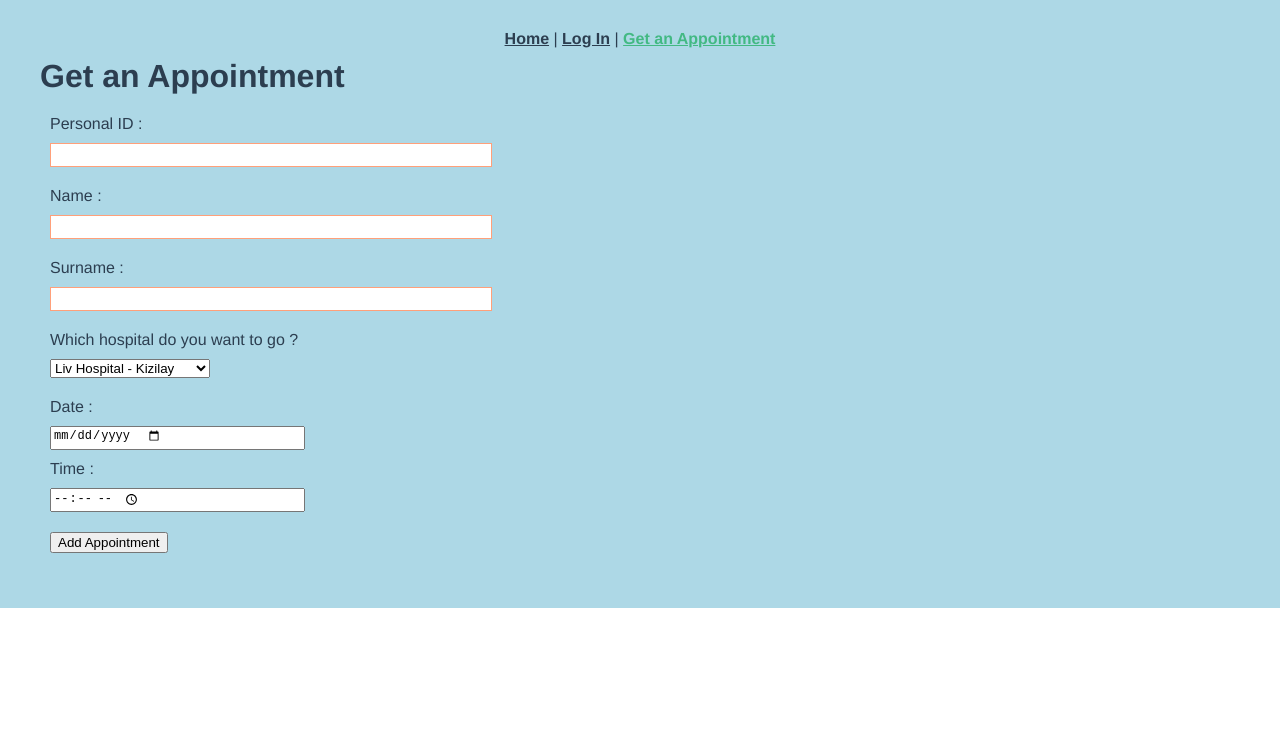
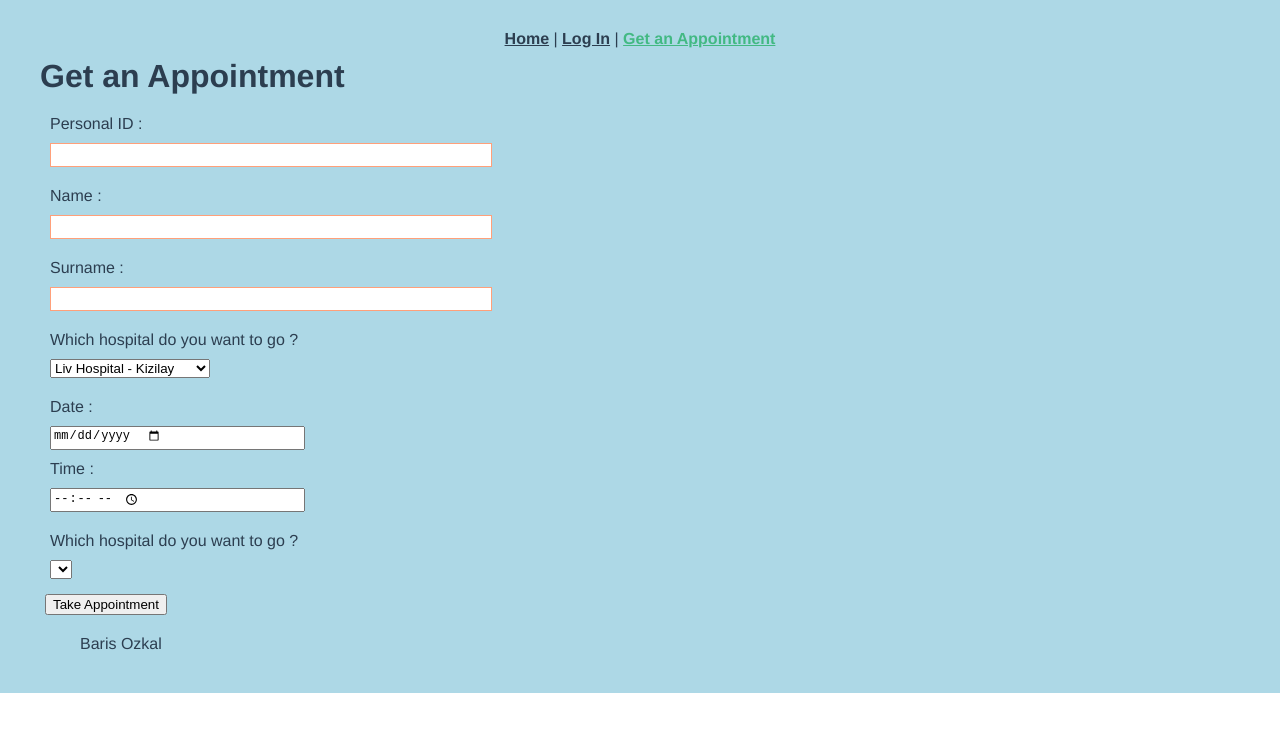
Before and after one commit to rbarisozkal/Patient-Management-system, a Vue app: page /appointment in a window 1280 px wide. Shown: the top 732 px of the page. Built offline with nearby package versions, Linux system fonts and the light colour scheme.

Commit message:
patient list :: rendering done

```diff
--- /dev/null
+++ b/src/components/NewPatient.vue
@@ -0,0 +1,103 @@
+<template>
+  <form @submit.prevent="submitAppointment">
+    <div class="inputHolder">
+      <label> Personal ID : </label>
+      <input v-model="enteredID" type="text" />
+    </div>
+    <div class="inputHolder">
+      <label> Name : </label>
+      <input v-model="enteredName" type="text" />
+    </div>
+    <div class="inputHolder">
+      <label> Surname : </label>
+      <input v-model="enteredSurName" type="text" />
+    </div>
+
+    <div class="inputHolder">
+      <label> Which hospital do you want to go ? </label>
+      <select>
+        <option :value="enteredHospital" v-for="hospital in hospitals" :key="hospital">
+          {{ hospital }}
+        </option>
+      </select>
+    </div>
+    <div class="date">
+      <label> Date : </label>
+      <input class="date-style" v-model="enteredDate" type="date" />
+      <label> Time : </label>
+      <input class="date-style" v-model="enteredTime" type="time" />
+    </div>
+    <div class="inputHolder">
+      <label> Which hospital do you want to go ? </label>
+      <select>
+        <option :value="enteredDoctor" v-for="doctor in doctors" :key="doctor">
+          {{ doctor }}
+        </option>
+      </select>
+    </div>
+    <button>Take Appointment</button>
+  </form>
+</template>
+<script>
+export default {
+    data(){
+        return{
+            hospitals: ["Liv Hospital - Kizilay", "Medical Park - Batikent"],
+        }
+    },
+  name: "NewPatient",
+  emits: ["add-new"],
+  methods: {
+    submitAppointment() {
+      this.$emit(
+        "add-new",
+        this.enteredID,
+        this.enteredName,
+        this.enteredSurName,
+        this.enteredHospital,
+        this.enteredDate,
+        this.enteredTime,
+        this.enteredDoctor
+      );
+      this.enteredID = "";
+      this.enteredName = "";
+      this.enteredSurName = "";
+      this.enteredHospital = "";
+      this.enteredDate = "";
+      this.enteredTime = "";
+      this.enteredDoctor = "";
+    },
+  },
+};
+</script>
+<style scoped>
+form {
+  width: 60%;
+  display: flex;
+  flex-wrap: nowrap;
+}
+* {
+  display: flex;
+  flex-direction: column;
+  margin: 5px;
+  align-items: flex-start;
+}
+.inputHolder {
+  width: 60%;
+  display: flex;
+  flex-direction: column;
+}
+.inputHolder input {
+  width: 100%;
+  height: 20px;
+
+  border: 1px solid lightsalmon;
+}
+.date-style {
+  height: 20px;
+  width: 250px;
+  font-size: 12px;
+  display: flex;
+  flex-direction: row;
+}
+</style>
--- a/src/components/PatientList.vue
+++ b/src/components/PatientList.vue
@@ -1,20 +1,43 @@
 <template>
-  <ul>
-    <li v-for="patient in patients" :key="patient">{{ patient }}</li>
-  </ul>
+  <li>{{ name }} {{ surName }}</li>
 </template>
 
 <script>
-
 export default {
   name: "PatientList",
   data() {
-    return { };
+    return {};
   },
-  methods:{
-      submitAppointment(id, name, surName, date, time, hospitalName) {
+  props: {
+    id: {
+      type: String,
+      required: true,
+    },
+    name: {
+      type: String,
+      required: true,
+    },
+    surName: {
+      type: String,
+
+    },
+    chosenDoctor: {
+      type: String,
+    },
+    chosenHospital: {
+      type: Number,
+    },
+    chosenDate: {
+      type: Date,
+    },
+    chosenTime: {
+      type: Date(),
+    },
+  },
+  methods: {
+    submitAppointment(id, name, surName, date, time, hospitalName) {
       const newPatientData = {
-        id: new Date().toISOString(),
+        id: id,
         name: name,
         surName: surName,
         date: date,
@@ -23,6 +46,6 @@ export default {
       };
       this.patients.push(newPatientData);
     },
-  }
+  },
 };
 </script>
--- a/src/main.js
+++ b/src/main.js
@@ -1,6 +1,6 @@
 import { createApp } from 'vue'
 import App from './App.vue'
-import './registerServiceWorker'
+
 import router from './router'
 import store from './store'
 
--- a/src/registerServiceWorker.js
+++ /dev/null
@@ -1,32 +0,0 @@
-/* eslint-disable no-console */
-
-import { register } from 'register-service-worker'
-
-if (process.env.NODE_ENV === 'production') {
-  register(`${process.env.BASE_URL}service-worker.js`, {
-    ready () {
-      console.log(
-        'App is being served from cache by a service worker.\n' +
-        'For more details, visit https://goo.gl/AFskqB'
-      )
-    },
-    registered () {
-      console.log('Service worker has been registered.')
-    },
-    cached () {
-      console.log('Content has been cached for offline use.')
-    },
-    updatefound () {
-      console.log('New content is downloading.')
-    },
-    updated () {
-      console.log('New content is available; please refresh.')
-    },
-    offline () {
-      console.log('No internet connection found. App is running in offline mode.')
-    },
-    error (error) {
-      console.error('Error during service worker registration:', error)
-    }
-  })
-}
--- a/src/router/index.js
+++ b/src/router/index.js
@@ -19,14 +19,14 @@ const routes = [
   },
   {
     path:'/appointment',
-    name:'Get an Appointment',
+    name:'get-an-appointment',
     component:function () {
       return import('../views/Appointment.vue')
     }
   },
   {
     path:'/appointment',
-    name:'Patient List',
+    name:'patient-list',
     component:function () {
       return import('../components/PatientList.vue')
     }
--- a/src/views/Appointment.vue
+++ b/src/views/Appointment.vue
@@ -1,86 +1,66 @@
 <template>
   <div class="appointment">
     <h1>Get an Appointment</h1>
-
-    <form @submit.prevent="submitAppointment">
-      <div class="inputHolder">
-        <label> Personal ID : </label>
-        <input v-model="id" type="text" />
-      </div>
-      <div class="inputHolder">
-        <label> Name : </label>
-        <input v-model="name" type="text" />
-      </div>
-      <div class="inputHolder">
-        <label> Surname : </label>
-        <input v-model="surName" type="text" />
-      </div>
-
-      <div class="inputHolder">
-        <label> Which hospital do you want to go ? </label>
-        <select class="demo">
-          <option
-            :value="hospital"
-            v-for="hospital in hospitals"
-            :key="hospital"
-          >
-            {{ hospital }}
-          </option>
-        </select>
-      </div>
-      <div class="date">
-        <label> Date : </label>
-        <input class="date-style" v-model="date" type="date" />
-        <label> Time : </label>
-        <input class="date-style" v-model="time" type="time" />
-      </div>
-      <div>
-        <button>Add Appointment</button>
-      </div>
-    </form>
+    <NewPatient @add-new="submitAppointment"></NewPatient>
   </div>
-  <PatientList> </PatientList>
+  <ul>
+    <PatientList
+      :id="patient.id"
+      :name="patient.name"
+      :sur-name="patient.surName"
+      :chosen-date="patient.date"
+      :chosen-time="patient.time"
+      :key="patient"
+      :chosen-doctor="patient.enteredDoctor"
+      :chosen-hospital="patient.enteredHospital"
+      v-for="patient in patients"
+    >{{patient.name}}</PatientList>
+  </ul>
 </template>
 
 <script>
 import PatientList from "../components/PatientList.vue";
+import NewPatient from "../components/NewPatient.vue";
 export default {
   data() {
     return {
-      hospitals: ["Liv Hospital - Kizilay", "Medical Park - Batikent"],
       enteredID: "",
       enteredName: "",
-      enteredSurName: "",
+
       enteredDate: "",
       enteredTime: "",
       enteredHospital: "",
       enteredDoctor: "",
-      patients: [],
+      patients: [
+        {
+          id: "12345",
+          name: "Baris",
+          surName: "Ozkal",
+          chosenDate: "12.12.2020",
+          chosenTime:'12:24',
+          chosenDoctor:'ASDDD',
+          chosenHospital:'Liv Hospital'
+        },
+      ],
     };
   },
   components: {
     PatientList,
+    NewPatient,
   },
   emits: ["add-new"],
   methods: {
-    submitAppointment() {
-      this.$emit(
-        "add-new",
-        this.enteredID,
-        this.enteredName,
-        this.enteredSurName,
-        this.enteredHospital,
-        this.enteredDate,
-        this.enteredTime,
-        this.enteredDoctor
-      );
-      this.enteredID = "";
-      this.enteredName = "";
-      this.enteredSurName = "";
-      this.enteredHospital = "";
-      this.enteredDate = "";
-      this.enteredTime = "";
-      this.enteredDoctor = "";
+    submitAppointment(id, name, surName, date, time, hospitalName, doctor) {
+      const newPatientData = {
+        id: id,
+        name: name,
+        surName: surName,
+        chosenDate: date,
+        chosenTime: time,
+        chosenDoctor: doctor,
+        chosenHospital: hospitalName,
+      };
+      this.patients.push(newPatientData);
     },
   },
 };
```
